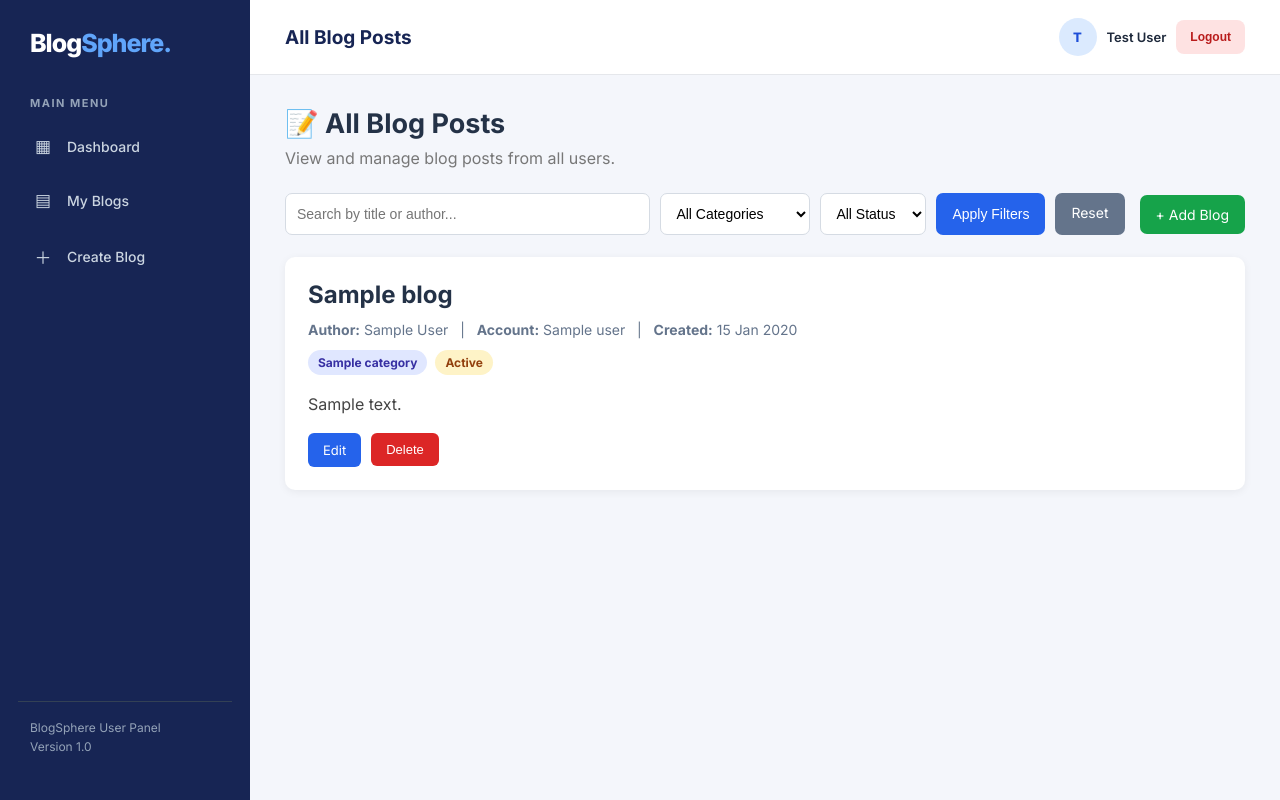
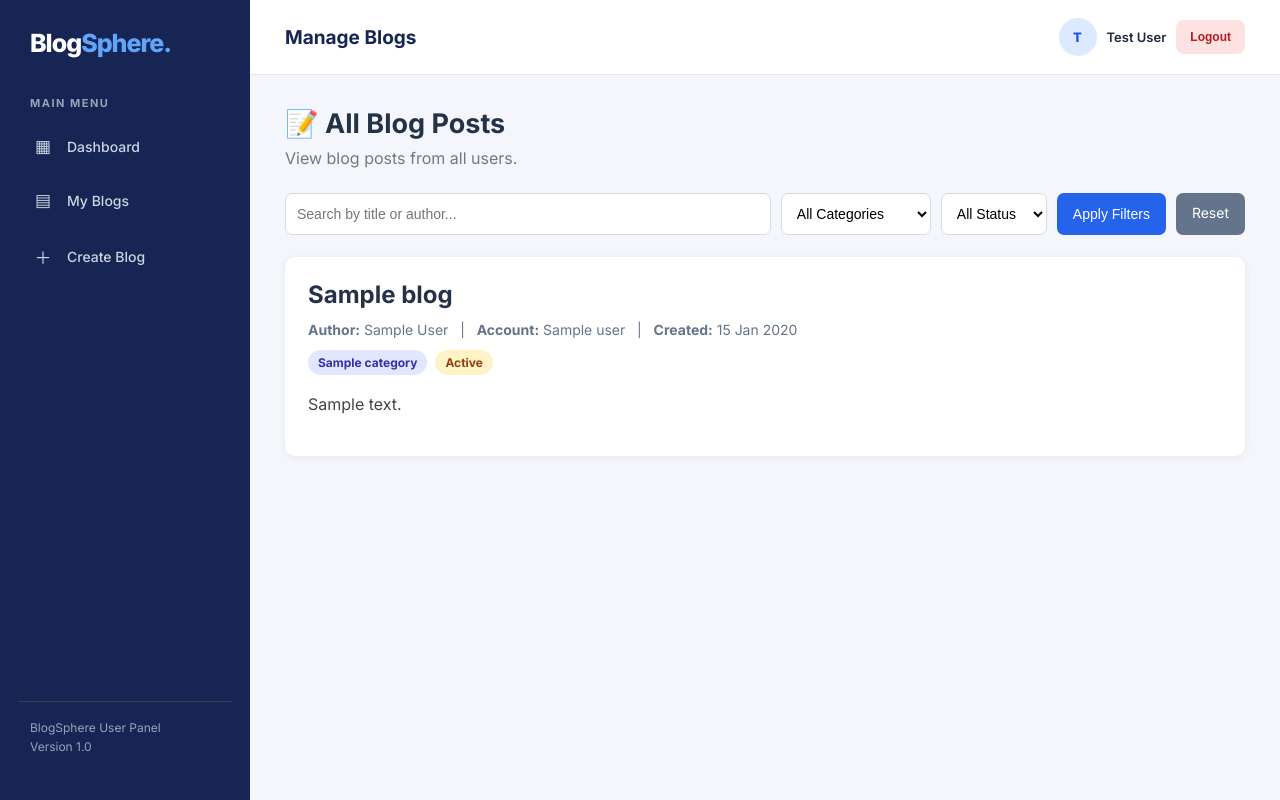
Before and after one commit to jagrutgajera126439/blog-post, a Laravel app: template resources/views/blogs/index.blade.php in a window 1280 px wide. Run offline with Laravel 12, Linux system fonts and the light colour scheme; a user stored in the database is signed in; data comes from the database, SQL or seed files in the repository; tables that the repository leaves empty hold one stand-in row (values such as "Sample post"); the template is opened without the code that fills it: most values are stand-ins (such as "Sample title", 1, 10 or a date in 2020).

Commit message:
Separate read-only and managed blog lists

```diff
--- a/resources/views/blogs/index.blade.php
+++ b/resources/views/blogs/index.blade.php
@@ -1,9 +1,9 @@
 
 @extends('layouts.app')
 
-@section('title', 'All Blogs')
+@section('title', $canManage ? 'Manage Blogs' : 'All Blogs')
 
-@section('header', 'All Blog Posts')
+@section('header', $canManage ? 'Manage Blogs' : 'All Blog Posts')
 
 @section('content')
 
@@ -271,13 +271,13 @@
 <div class="all-blogs-page">
 
     <div class="blogs-heading">
-        <h1>📝 All Blog Posts</h1>
-        <p>View and manage blog posts from all users.</p>
+        <h1>{{ $canManage ? '🛠️ Manage Blog Posts' : '📝 All Blog Posts' }}</h1>
+        <p>{{ $canManage ? 'Edit or delete blog posts from all users.' : 'View blog posts from all users.' }}</p>
     </div>
 
     <div class="blogs-toolbar">
 
-        <form action="{{ route('blogs.index') }}"
+        <form action="{{ route($canManage ? 'blogs.manage' : 'blogs.index') }}"
               method="GET"
               class="blogs-filter">
 
@@ -319,15 +319,17 @@
                 Apply Filters
             </button>
 
-            <a href="{{ route('blogs.index') }}" class="blogs-reset-btn">
+            <a href="{{ route($canManage ? 'blogs.manage' : 'blogs.index') }}" class="blogs-reset-btn">
                 Reset
             </a>
 
         </form>
 
+        @if($canManage)
         <a href="{{ route('blogs.create') }}" class="blogs-add-btn">
             + Add Blog
         </a>
+        @endif
 
     </div>
 
@@ -363,7 +365,8 @@
                 {{ \Illuminate\Support\Str::limit($blog->content, 220) }}
             </p>
 
-            <div class="blog-actions">
+            @if($canManage)
+                <div class="blog-actions">
 
                 <a href="{{ route('blogs.edit', $blog->id) }}"
                    class="blog-edit-btn">
@@ -383,7 +386,8 @@
 
                 </form>
 
-            </div>
+                </div>
+            @endif
 
         </div>
 
--- a/resources/views/dashboard.blade.php
+++ b/resources/views/dashboard.blade.php
@@ -350,7 +350,7 @@
             + Create Blog
         </a>
 
-        <a href="{{ route('blogs.index') }}" class="action-btn manage">
+        <a href="{{ route('blogs.manage') }}" class="action-btn manage">
             📚 Manage Blogs
         </a>
 
--- a/resources/views/layouts/app.blade.php
+++ b/resources/views/layouts/app.blade.php
@@ -748,7 +748,7 @@
                     </a>
 
                     <a href="{{ route('blogs.index') }}"
-                       class="{{ request()->routeIs('blogs.index', 'blogs.show', 'blogs.edit') ? 'active' : '' }}">
+                       class="{{ request()->routeIs('blogs.index', 'blogs.manage', 'blogs.show', 'blogs.edit') ? 'active' : '' }}">
                         <span class="bs-nav-icon">▤</span>
                         All Blogs
                     </a>
--- a/routes/web.php
+++ b/routes/web.php
@@ -59,6 +59,9 @@ Route::middleware(['auth', 'admin'])->group(function () {
     Route::get('/dashboard', [BlogController::class, 'dashboard'])
         ->name('dashboard');
 
+    // Read-only list and separate admin management page
+    Route::get('/manage-blogs', [BlogController::class, 'manage'])->name('blogs.manage');
+
     // Admin can manage all blogs
     Route::resource('blogs', BlogController::class);
 
```
Also changed, not shown: app/Http/Controllers/BlogController.php (+13 -2 lines).
